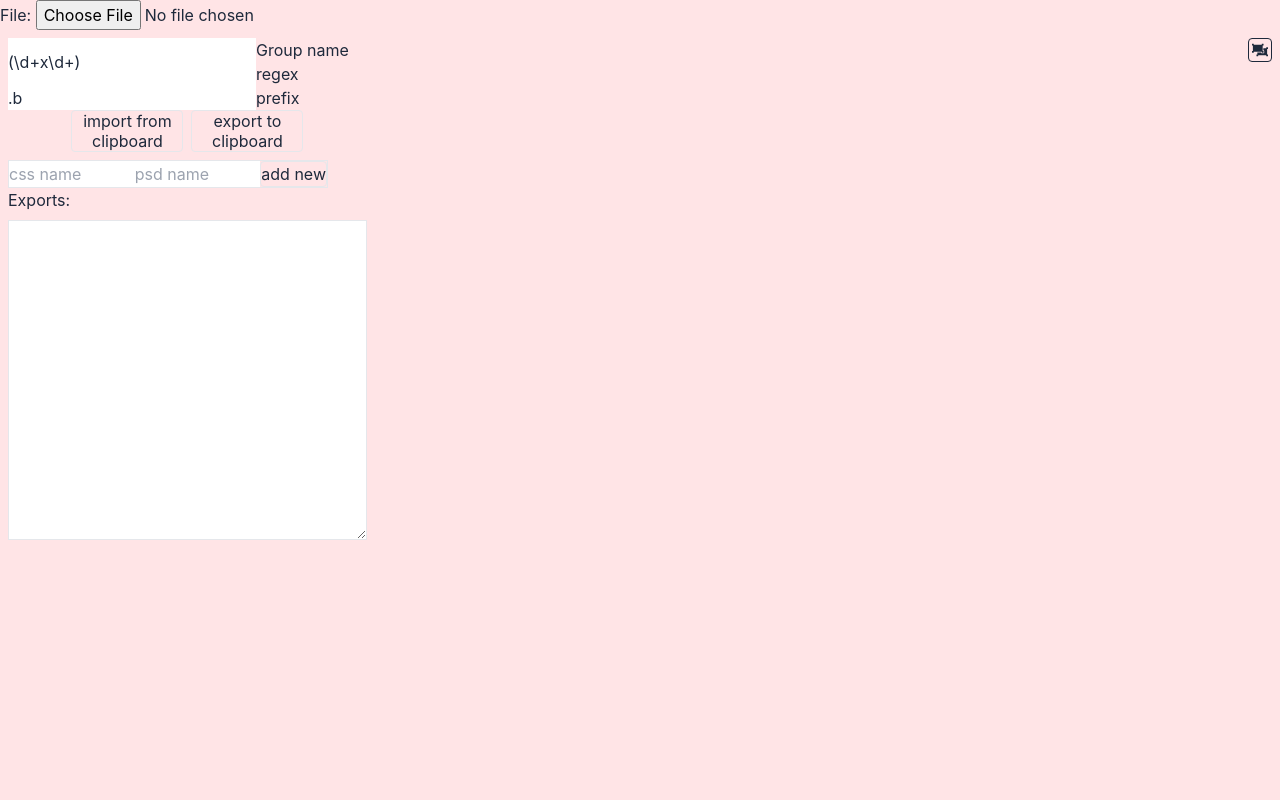
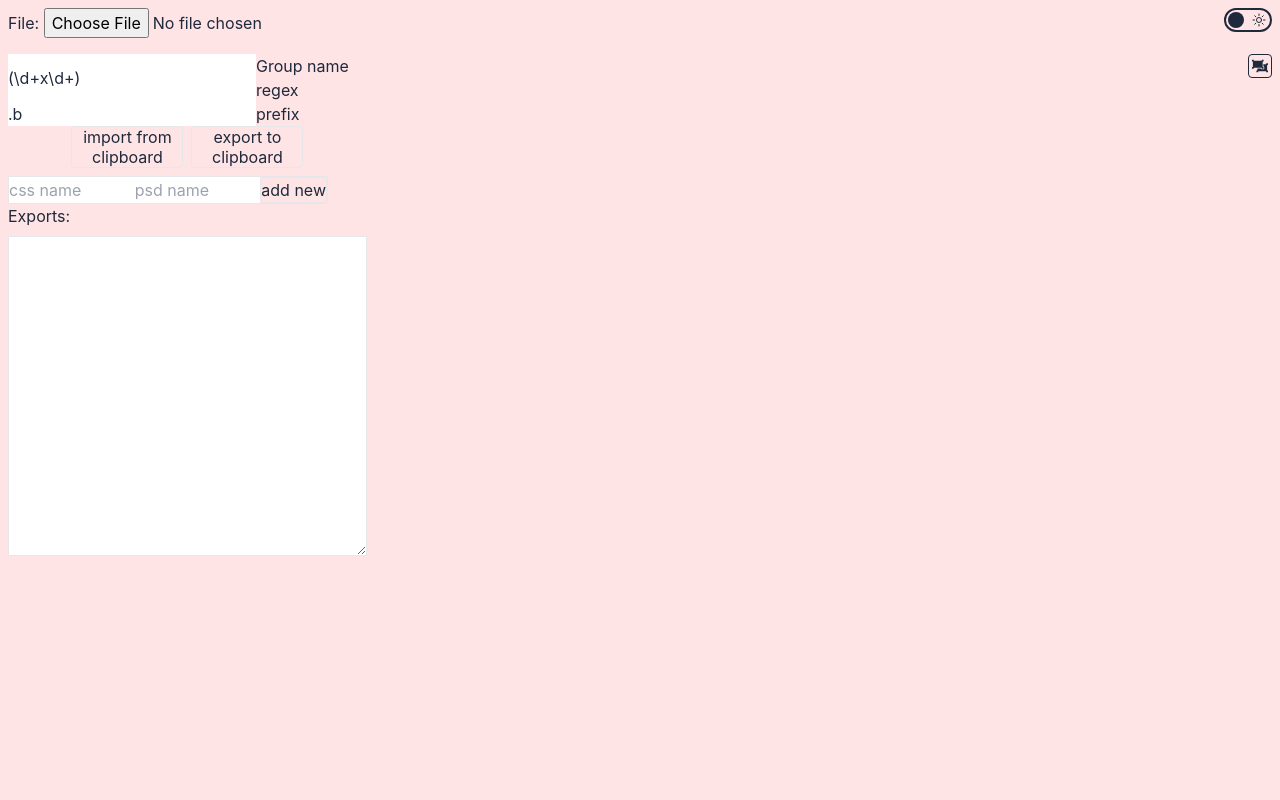
Before and after one commit to pseudoacacial/psd-online, a React (Vite) app: page / in a window 1280 px wide. Shown: the top 800 px of the page. Built offline with nearby package versions, Linux system fonts and the light colour scheme.

Commit message:
dark mode toggle added

```diff
--- a/src/App.tsx
+++ b/src/App.tsx
@@ -8,10 +8,14 @@ import { Matches } from "./components/matches/Matches"
 import { CssResult } from "./components/CssResult/CssResult"
 import { Export } from "./components/export/Export"
 import { SettingsEditor } from "./components/settingsEditor/SettingsEditor"
+import { DarkModeButton } from "./components/darkModeButton/DarkModeButton"
 const App = () => {
   return (
     <div className="bg-bg text-main border-main">
-      <FileInput />
+      <div className="w-full flex justify-between p-2">
+        <FileInput />
+        <DarkModeButton />
+      </div>
 
       <div className="w-full flex overflow-hidden gap-2 p-2">
         <div className="flex-column w-[400px]">
--- /dev/null
+++ b/src/components/darkModeButton/DarkModeButton.tsx
@@ -0,0 +1,39 @@
+import { useState, useEffect } from "react"
+import { HiOutlineSun, HiOutlineMoon } from "react-icons/hi2"
+
+export const DarkModeButton = () => {
+  // const [browserDarkMode, setBrowserDarkMode] = useState(window.matchMedia && window.matchMedia('(prefers-color-scheme: dark)').matches)
+  const [darkMode, setDarkMode] = useState(
+    window.matchMedia &&
+      window.matchMedia("(prefers-color-scheme: dark)").matches,
+  )
+
+  //listen for changes of preferred light/dark mode
+  // useEffect(()=>{
+  //   window.matchMedia('(prefers-color-scheme: dark)').addEventListener('change', function(e) { setBrowserDarkMode(e.matches)})
+  // }, [])
+
+  useEffect(() => {
+    if (darkMode) {
+      document.body.classList.add("dark")
+    } else {
+      document.body.classList.remove("dark")
+    }
+  }, [darkMode])
+
+  const toggleDarkMode = () => {
+    setDarkMode(!darkMode)
+  }
+
+  return (
+    <button
+      onMouseDown={toggleDarkMode}
+      className="cursor-pointer border-main border-2 rounded-full w-12 h-6 relative
+    flex justify-between items-center p-[3px] "
+    >
+      <div className="rounded-full bg-main h-4/5 aspect-square border-slate-80 top-1/2 absolute transition-all duration-500  -translate-y-1/2 left-[2px] dark:left-[calc(100%-2px)] dark:-translate-x-full"></div>
+      <HiOutlineMoon className="transition-all text-rose-100 mt-px" />
+      <HiOutlineSun className="transition-all text-slate-800" />
+    </button>
+  )
+}
```
